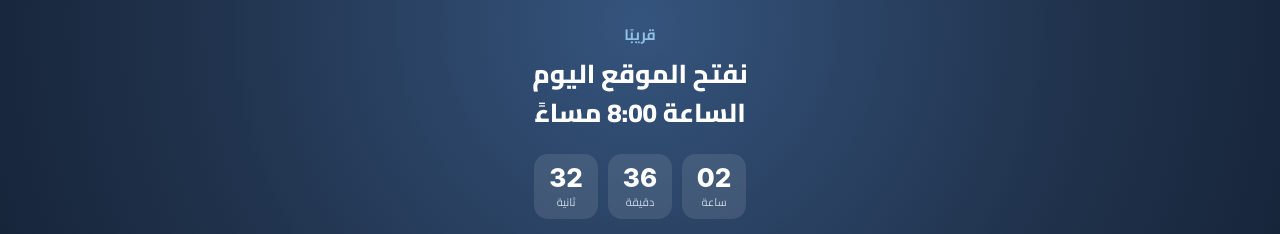
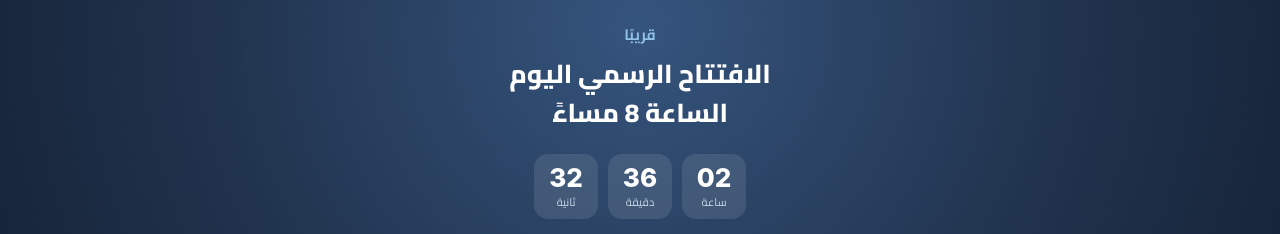
Before and after one commit to HRQassim/hrqassim.github.io, a plain HTML site: page index.html in a window 1280 px wide. Shown: the part 295-529 px from the top of the page. Drawn offline with Linux system fonts and the light colour scheme.

Commit message:
Closed screen wording: official opening today 8 PM
Co-Authored-By: Claude Opus 5.5 <noreply@anthropic.com>
Claude-Session: https://claude.ai/code/session_011YPX1cgWSV7sRtin5c5cep

```diff
--- a/index.html
+++ b/index.html
@@ -487,7 +487,7 @@ window.onerror=function(m,u,l,c){var d=document.getElementById("boot");if(d){d.s
 <div id="lockOpen" hidden style="position:fixed;inset:0;z-index:9999;background:radial-gradient(circle at 50% 40%,#35547D 0%,#20324C 55%,#121E31 100%);color:#fff;display:flex;flex-direction:column;align-items:center;justify-content:center;text-align:center;padding:24px;font-family:Cairo,sans-serif;direction:rtl">
   <img src="assets/logo-full-white.png" alt="مجتمع محترفي الموارد البشرية" style="width:150px;margin-bottom:26px">
   <div style="font-size:15px;color:#8FC0E6;font-weight:700;margin-bottom:6px">قريبًا</div>
-  <div style="font-size:26px;font-weight:900;line-height:1.5">نفتح الموقع اليوم<br>الساعة 8:00 مساءً</div>
+  <div style="font-size:26px;font-weight:900;line-height:1.5">الافتتاح الرسمي اليوم<br>الساعة 8 مساءً</div>
   <div id="lockCd" style="margin-top:22px;display:flex;gap:10px;direction:rtl"></div>
   <div style="margin-top:30px;font-size:13px;color:#C9D8E8">تابعنا على</div>
   <div style="margin-top:10px;display:flex;flex-direction:column;gap:8px;align-items:center">
```
